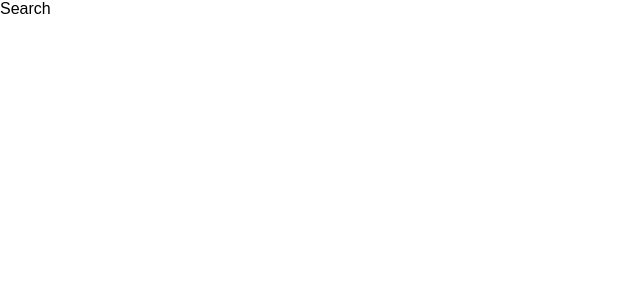
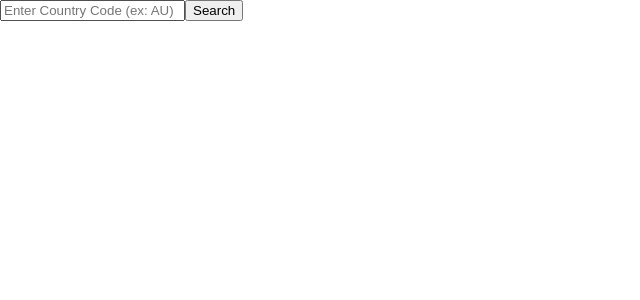
Before and after one commit to danish-faisal/Countries_GraphQL_App, a React (Create React App) app: page /search in a window 1280 px wide. Shown: the top 300 px of the page, without its empty margins (0-640 px from the left). Built offline with nearby package versions, Linux system fonts and the light colour scheme.

Commit message:
Search Country func

```diff
--- a/src/App.css
+++ b/src/App.css
@@ -34,3 +34,11 @@ body {
   margin-left: 10px;
   font-size: large;
 }
+
+.title {
+  background-color: cornflowerblue;
+  width: 100%;
+  display: grid;
+  place-items: center;
+  color: white;
+}
--- a/src/pages/Home.js
+++ b/src/pages/Home.js
@@ -1,4 +1,5 @@
 import { gql, useQuery } from "@apollo/client";
+import { Link } from "react-router-dom";
 
 const LIST_OF_COUNTRIES = gql`
   {
@@ -16,7 +17,10 @@ function Home() {
 
   return (
     <div className="home">
-      <h1>List of Countries</h1>
+      <div className="title">
+        <h1>List of Countries</h1>
+        <Link to="/search">Search a Country</Link>
+      </div>
       <div className="listOfCountries">
         {loading && <h3>Loading...</h3>}
         {error && <h3>error.message</h3>}
--- a/src/pages/Search.js
+++ b/src/pages/Search.js
@@ -1,5 +1,54 @@
+import { gql, useLazyQuery } from "@apollo/client";
+import { useState } from "react";
+
+const SEARCH_COUNTRY = gql`
+  query Country($code: ID!) {
+    country(code: $code) {
+      name
+      capital
+      code
+      currency
+    }
+  }
+`;
+
 function Search() {
-  return <div>Search</div>;
+  const [countryCode, setCountryCode] = useState("");
+  const [searchCountry, { loading, error, data }] =
+    useLazyQuery(SEARCH_COUNTRY);
+
+  const enterSearch = () => {
+    if (countryCode === "") {
+      return alert("Please Enter a Country Code");
+    }
+
+    searchCountry({ variables: { code: countryCode.toUpperCase() } });
+    setCountryCode("");
+  };
+
+  return (
+    <div className="search">
+      <div className="input">
+        <input
+          type="text"
+          placeholder="Enter Country Code (ex: AU)"
+          value={countryCode}
+          onChange={(e) => setCountryCode(e.target.value)}
+        />
+        <button onClick={enterSearch}>Search</button>
+      </div>
+      <div className="searchCountry">
+        {data && (
+          <div className="countryDisplay">
+            <h1>{data.country.name}</h1>
+            <h1>Capital: {data.country.capital} </h1>
+            <h1> Currency: {data.country.currency}</h1>
+            <h1> Country Code: {data.country.code}</h1>
+          </div>
+        )}
+      </div>
+    </div>
+  );
 }
 
 export default Search;
```
